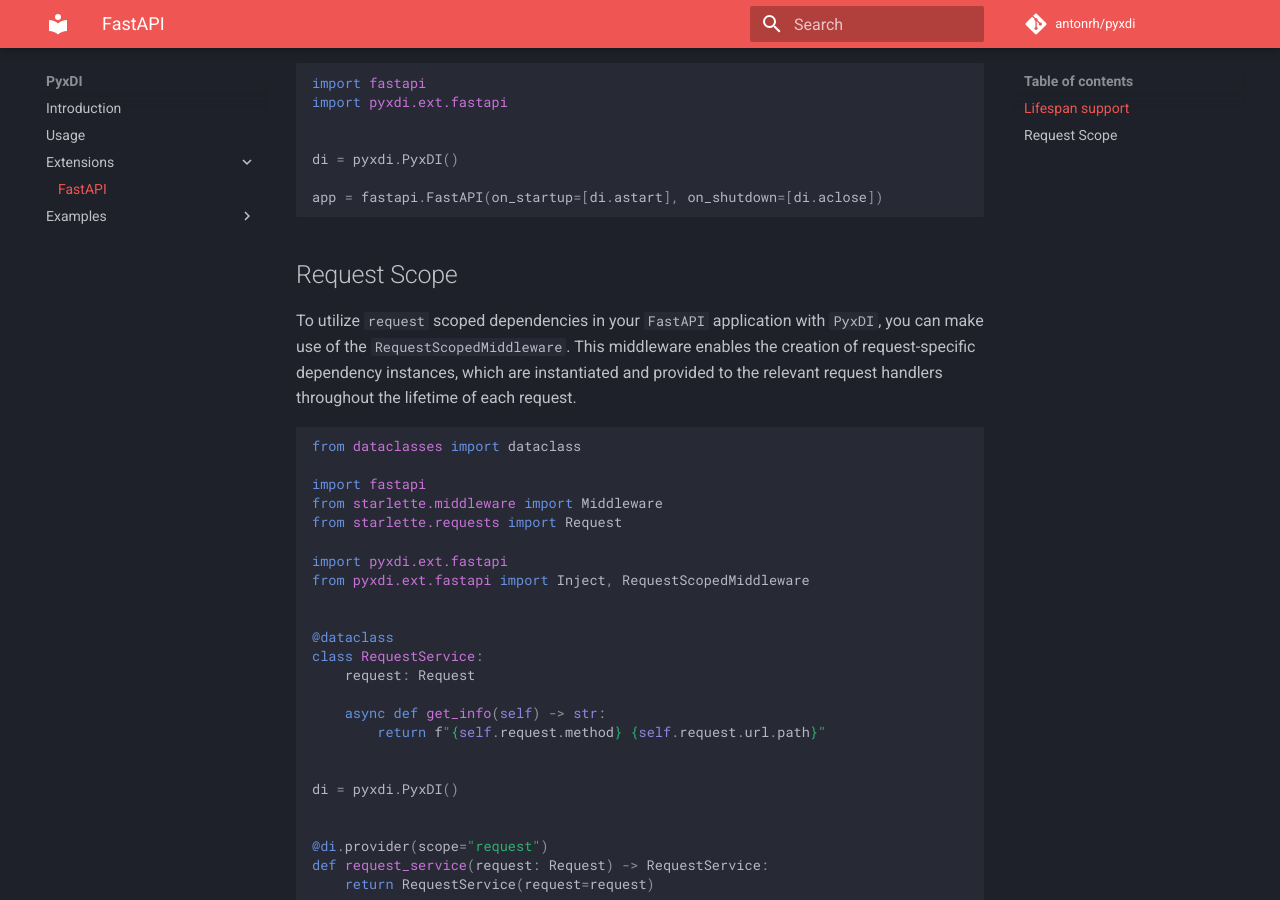
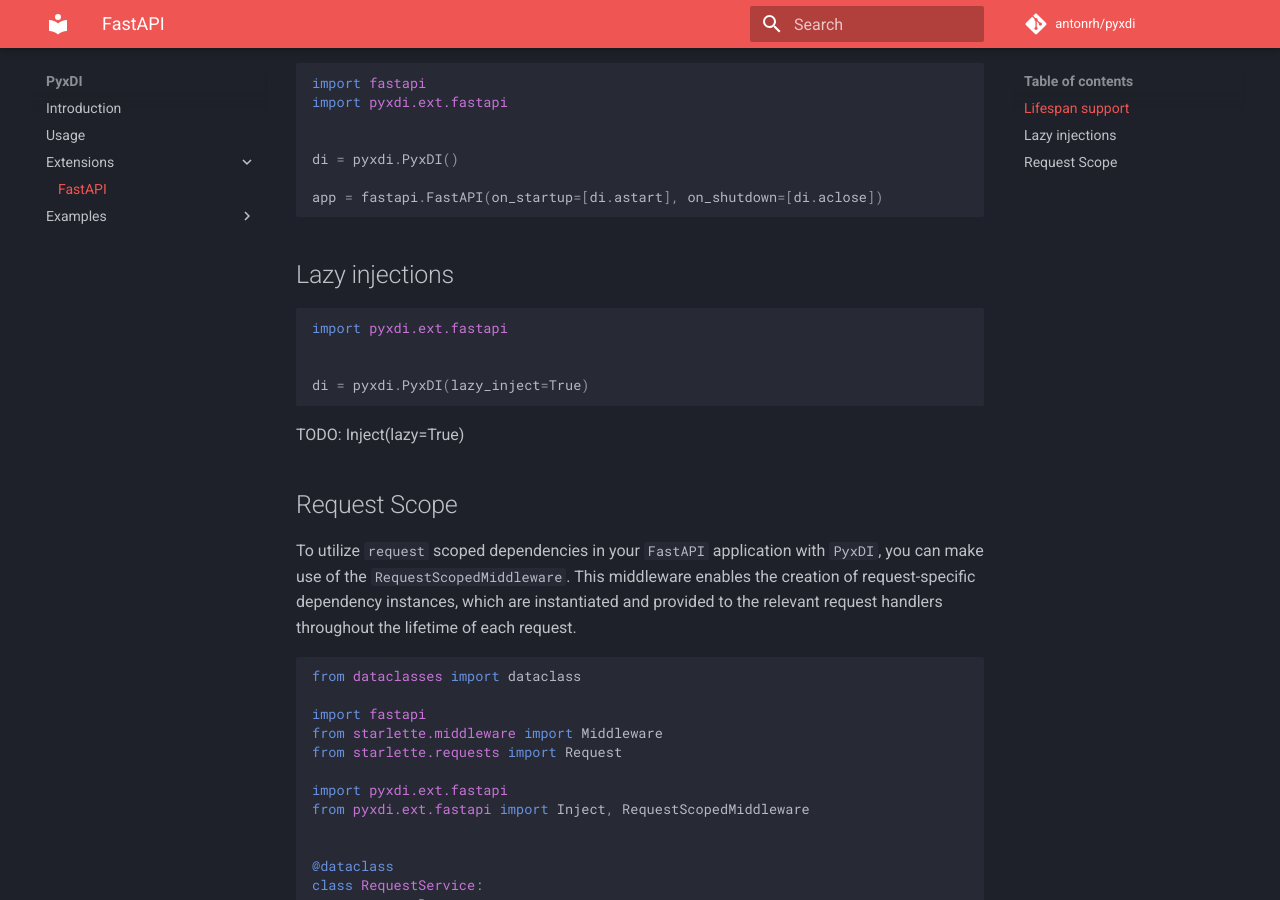
Before and after one commit to antonrh/anydi, an MkDocs documentation site: the page built from docs/extensions/fastapi.md, in a window 1280 px wide and 900 px high, scrolled down 1377 px. Built offline with MkDocs 1.6.1 and Material for MkDocs 9.7.7, drawn with Linux system fonts in a browser that asks for light colours; comment, search, counter and statistics services are not loaded.

Commit message:
Add docs `Lazy dependencies` TODO

````diff
--- a/docs/extensions/fastapi.md
+++ b/docs/extensions/fastapi.md
@@ -74,6 +74,17 @@ di = pyxdi.PyxDI()
 app = fastapi.FastAPI(on_startup=[di.astart], on_shutdown=[di.aclose])
 ```
 
+## Lazy injections
+
+```python
+import pyxdi.ext.fastapi
+
+
+di = pyxdi.PyxDI(lazy_inject=True)
+```
+
+TODO: Inject(lazy=True)
+
 ## Request Scope
 
 To utilize `request` scoped dependencies in your `FastAPI` application with `PyxDI`, you can make use of the
--- a/docs/usage.md
+++ b/docs/usage.md
@@ -468,7 +468,7 @@ Once the dependencies have been injected, the function can be called as usual, l
 handler()
 ```
 
-### Lazy dependencies
+### Lazy injections
 
 TODO:
 
````
